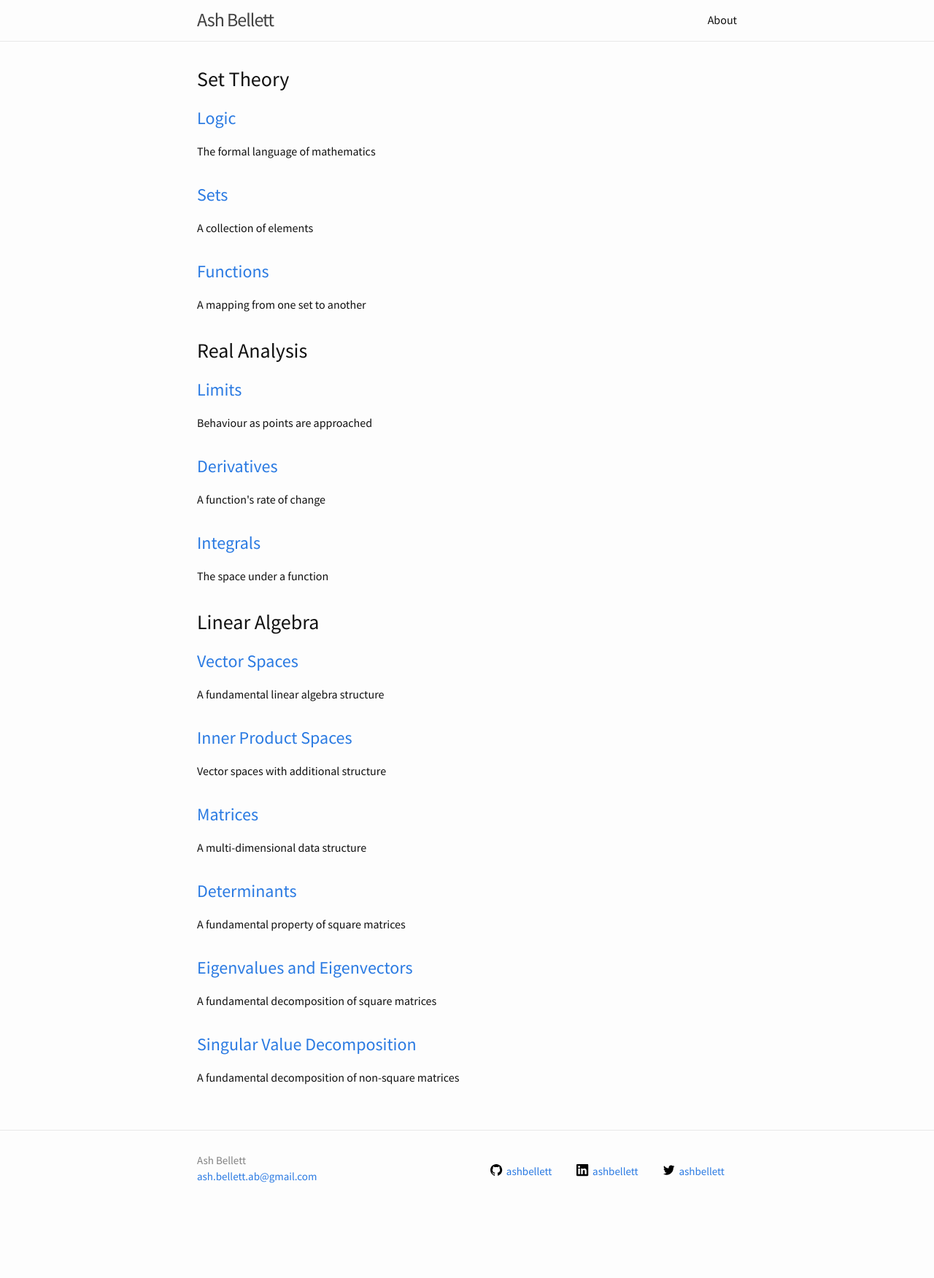
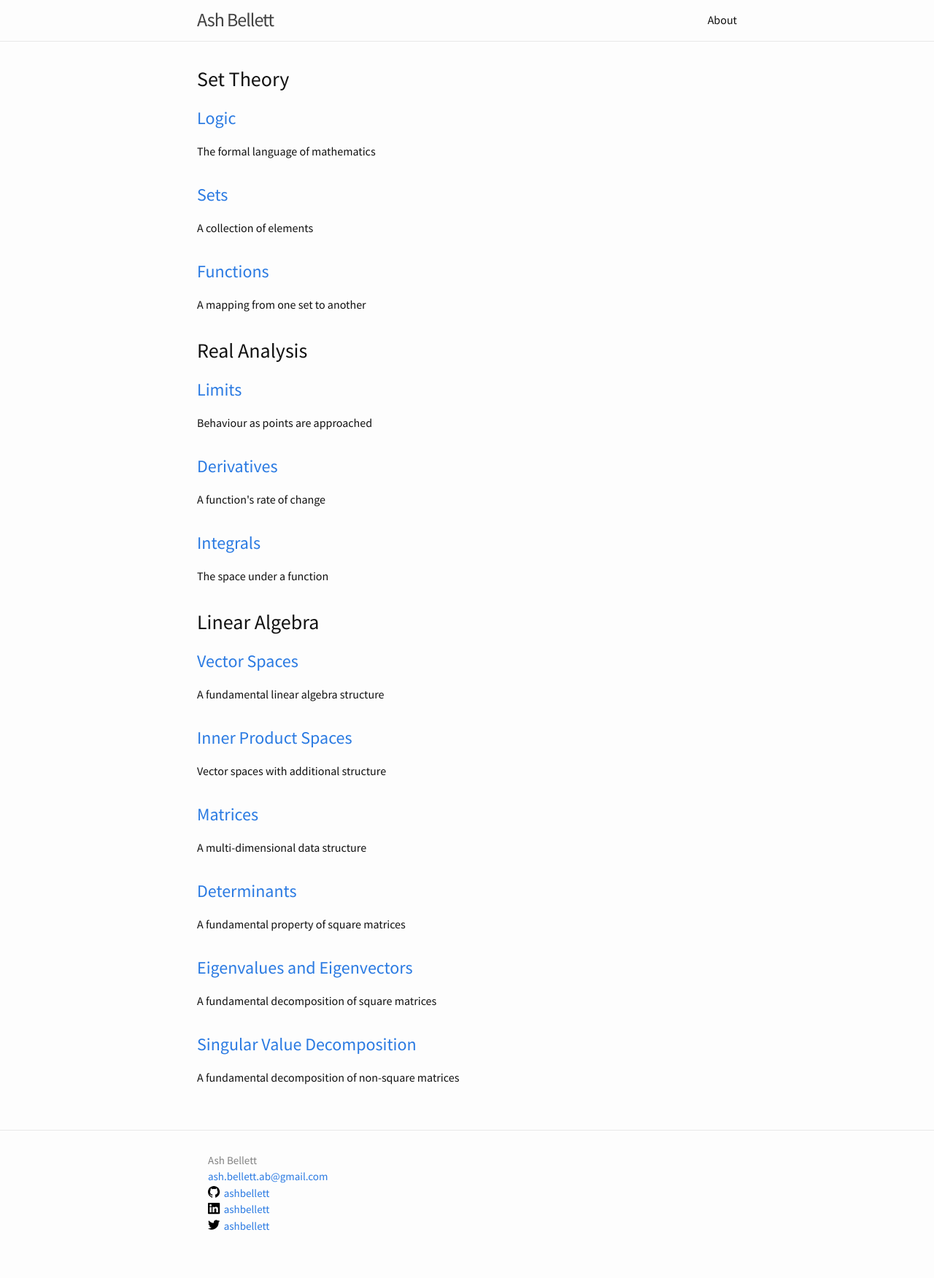
Before and after one commit to ashbellett/ashbellett.github.io, a Jekyll site: the page built from index.md, in a window 1280 px wide. Shown: the whole page at 73% size. Built offline with Jekyll 4.4.1, drawn with Linux system fonts in a browser that asks for light colours; before the commit the page ends 1684 px from its top, so only the background shows below that.

Commit message:
Fix footer structure

```diff
--- a/_includes/footer.html
+++ b/_includes/footer.html
@@ -3,33 +3,23 @@
   <div class="wrapper">
     <div class="footer-col-wrapper">
       <div class="footer-col">
-        {%- if site.author %}
         <ul class="contact-list">
-          {% if site.author.name -%}
           <li class="p-name">{{ site.author.name | escape }}</li>
-          {% endif -%}
-          {% if site.author.email -%}
           <li><a class="u-email" href="mailto:{{ site.author.email }}">{{ site.author.email }}</a></li>
-          {%- endif %}
-        </ul>
-        {%- endif %}
-      </div>
-      <div class="footer-col">
-        {% if site.description -%}
-        <p>{{ site.description | escape }}</p>
-        {% endif -%}
-        <div class="social-links">
-          <ul class="social-media-list">
-            {%- for social in site.socials -%}
+          {%- for social in site.socials -%}
             <li>
-              <a rel="me" href="{{ social.url }}" target="_blank"
-                title="{{ social.username }}">
+              <a
+                rel="me" href="{{ social.url }}"
+                target="_blank"
+                title="{{ social.username }}"
+              >
                 <img class="svg-icon grey" src="{{ '/assets/svg/#.svg' | replace: '#', social.platform }}" />
                 {{ social.username }}
               </a>
             </li>
-            {%- endfor -%}
-          </ul>
-        </div>
+          {%- endfor -%}
+        </ul>
       </div>
+    </div>
+  </div>
 </footer>
```
